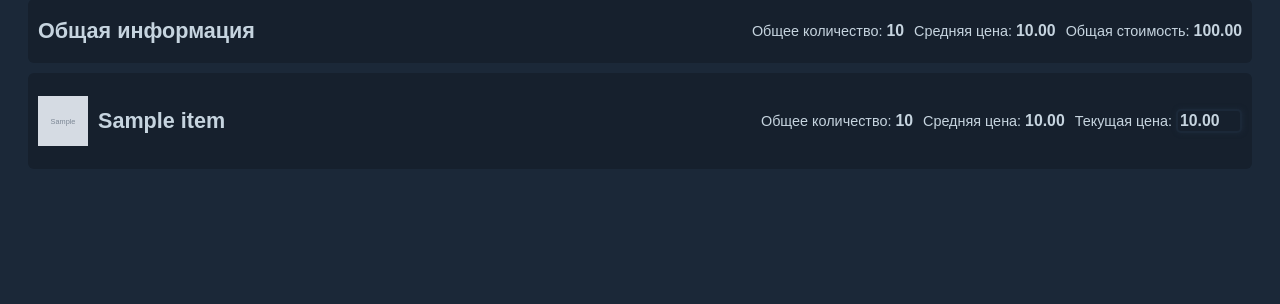
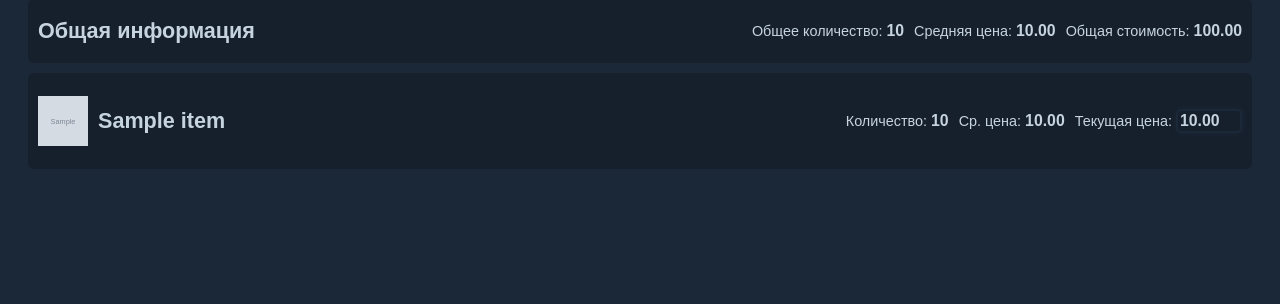
Before and after one commit to AnatoliiBessmertnyi/steam_items, a Django app: page / in a window 1280 px wide. Shown: the part 176-480 px from the top of the page. Run offline with Django 4.2, Linux system fonts and the light colour scheme; tables that the repository leaves empty hold one stand-in row (values such as "Sample post"); grey boxes marked "Sample" are stand-in pictures.

```diff
--- a/steam_items/items/templates/index.html
+++ b/steam_items/items/templates/index.html
@@ -37,11 +37,11 @@
       </div>
       <div class="item-right">
         <div class="item-part">
-            <span class="item-label">Общее количество:</span>
+            <span class="item-label">Количество:</span>
             <span class="item-value">{{ item.quantity }}</span>
         </div>
         <div class="item-part">
-            <span class="item-label">Средняя цена:</span>
+            <span class="item-label">Ср. цена:</span>
             <span class="item-value">{{ item.average_price|floatformat:2 }}</span>
         </div>
         <div class="item-part">
```
Also changed, not shown: steam_items/items/templates/archived_additions.html (+7 -2 lines), steam_items/parsing/steam-currency.py (deleted, +0 -18 lines).
